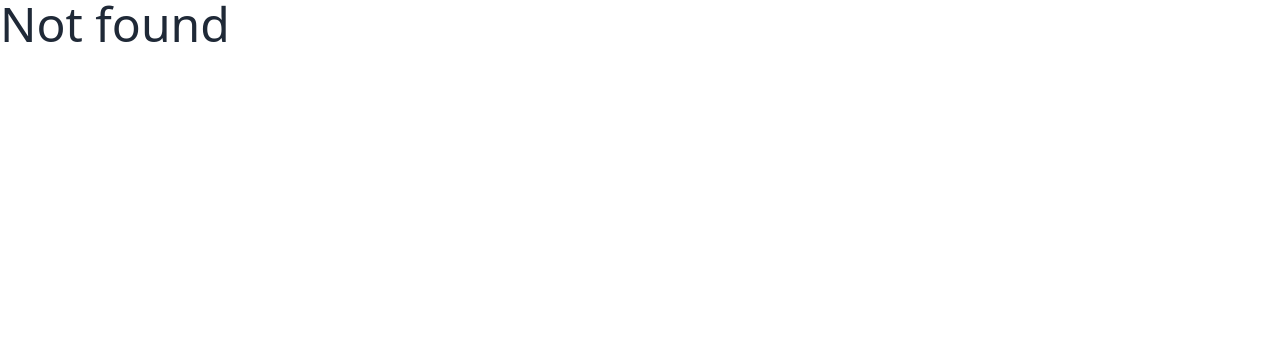
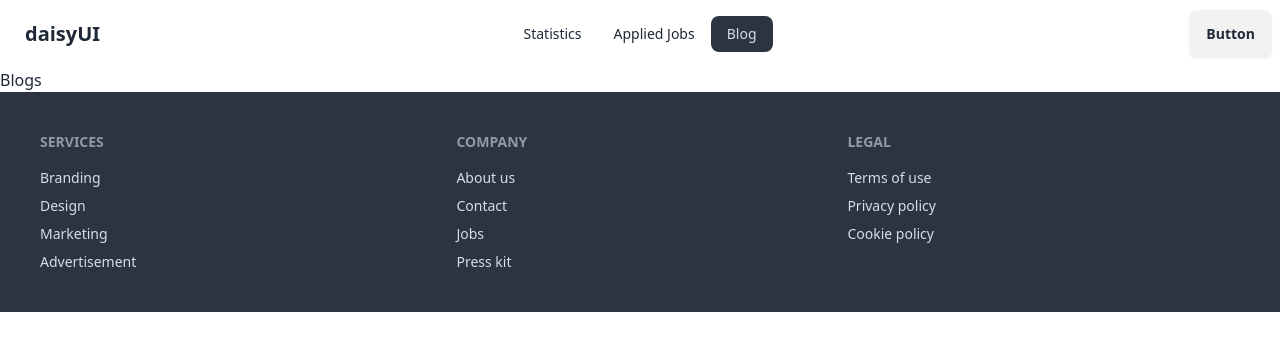
Before and after one commit to Rubaeid-Sanjid/career-hub, a React (Vite) app: page /blogs in a window 1280 px wide. Before the commit this address had no page. Shown: the top 350 px of the page. Built offline with nearby package versions, Linux system fonts and the light colour scheme.

Commit message:
added children and created component for routing

```diff
--- /dev/null
+++ b/src/components/Blogs/Blogs.jsx
@@ -0,0 +1,11 @@
+
+
+const Blogs = () => {
+    return (
+        <div>
+            <h2>Blogs</h2>
+        </div>
+    );
+};
+
+export default Blogs;
--- /dev/null
+++ b/src/components/Home/Home.jsx
@@ -0,0 +1,11 @@
+
+
+const Home = () => {
+    return (
+        <div>
+            <h2 className='text-5xl'>This is home</h2>
+        </div>
+    );
+};
+
+export default Home;
--- /dev/null
+++ b/src/components/Jobs/ApliedJobs.jsx
@@ -0,0 +1,10 @@
+
+const ApliedJobs = () => {
+    return (
+        <div>
+            <h2>Jobs</h2>
+        </div>
+    );
+};
+
+export default ApliedJobs;
--- a/src/components/Root/Root.jsx
+++ b/src/components/Root/Root.jsx
@@ -1,3 +1,4 @@
+import { Outlet } from "react-router-dom";
 import Footer from "../Footer/Footer";
 import Header from "../Header/Header";
 
@@ -5,6 +6,7 @@ const Root = () => {
   return (
     <div>
       <Header></Header>
+      <Outlet></Outlet>
       <Footer></Footer>
     </div>
   );
--- /dev/null
+++ b/src/components/Statistics/Statistics.jsx
@@ -0,0 +1,11 @@
+
+
+const Statistics = () => {
+    return (
+        <div>
+            <h2>Statistics</h2>
+        </div>
+    );
+};
+
+export default Statistics;
--- a/src/main.jsx
+++ b/src/main.jsx
@@ -9,12 +9,34 @@ import {
 } from "react-router-dom";
 import Root from './components/Root/Root.jsx';
 import ErrorPage from './components/ErrorPage/ErrorPage.jsx';
+import Home from './components/Home/Home.jsx';
+import Statistics from './components/Statistics/Statistics.jsx';
+import ApliedJobs from './components/Jobs/ApliedJobs.jsx';
+import Blogs from './components/Blogs/Blogs.jsx';
 
 const router = createBrowserRouter([
   {
     path: "/",
     element: <Root></Root>,
-    errorElement: <ErrorPage></ErrorPage>
+    errorElement: <ErrorPage></ErrorPage>,
+    children: [
+      {
+        path: "/",
+        element: <Home></Home>
+      },
+      {
+        path: "/statistics",
+        element: <Statistics></Statistics>
+      },
+      {
+        path: "/jobs",
+        element: <ApliedJobs></ApliedJobs>
+      },
+      {
+        path: "/blogs",
+        element: <Blogs></Blogs>
+      },
+    ]
   },
 ]);
 
```
